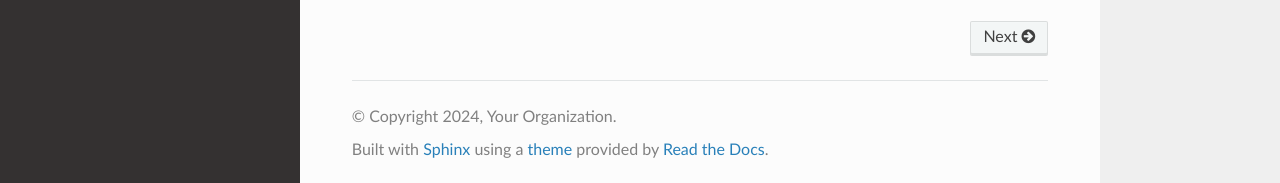
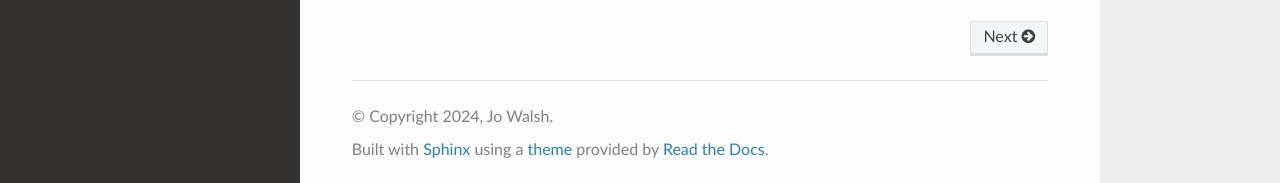
Before and after one commit to metazool/asset_management, a Sphinx documentation site: the page built from docs/source/index.rst, in a window 1280 px wide and 900 px high, scrolled down 1929 px. Shown: the part 714-897 px from the top of the window. Built offline with Sphinx 7.4.7 and the Read the Docs theme 3.1.0, drawn with Linux system fonts in a browser that asks for light colours; pages that are not in the unit, such as notebooks, are missing from menus; some of the changed lines change nothing that is shown.

Commit message:
Update copyright statements to use real name

```diff
--- a/docs/source/conf.py
+++ b/docs/source/conf.py
@@ -1,10 +1,18 @@
-import os
-import sys
-sys.path.insert(0, os.path.abspath('../../'))
+# Configuration file for the Sphinx documentation builder.
+#
+# For the full list of built-in configuration values, see the documentation:
+# https://www.sphinx-doc.org/en/master/usage/configuration.html
+
+# -- Project information -----------------------------------------------------
+# https://www.sphinx-doc.org/en/master/usage/configuration.html#project-information
 
 project = 'Asset Management System'
-copyright = '2024, Your Organization'
-author = 'Your Organization'
+copyright = '2024, Jo Walsh'
+author = 'Jo Walsh'
+release = '1.0.0'
+
+# -- General configuration ---------------------------------------------------
+# https://www.sphinx-doc.org/en/master/usage/configuration.html#general-configuration
 
 extensions = [
     'sphinx.ext.autodoc',
@@ -17,6 +25,9 @@
 
 templates_path = ['_templates']
 exclude_patterns = ['_build', 'Thumbs.db', '.DS_Store']
+
+# -- Options for HTML output -------------------------------------------------
+# https://www.sphinx-doc.org/en/master/usage/configuration.html#options-for-html-output
 
 html_theme = 'sphinx_rtd_theme'
 html_static_path = ['_static']
```
Also changed, not shown: 1 other file.
